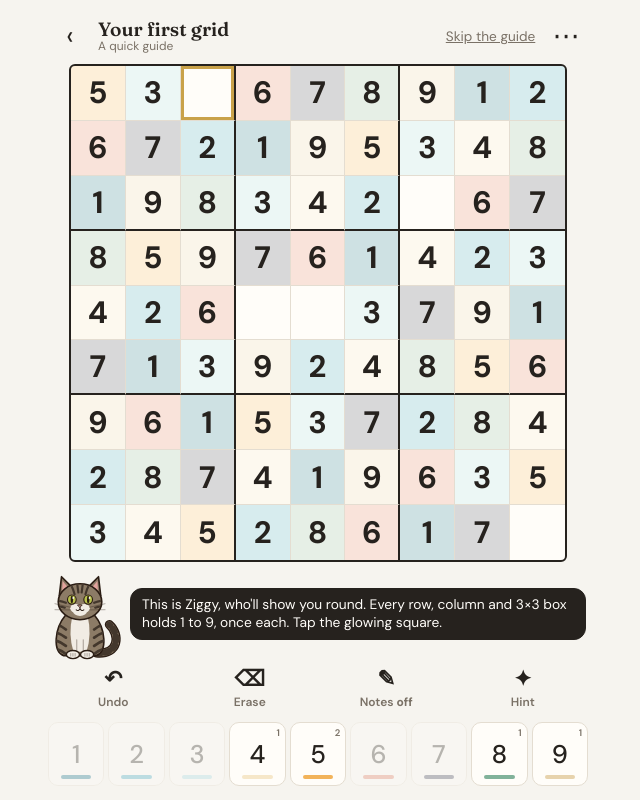
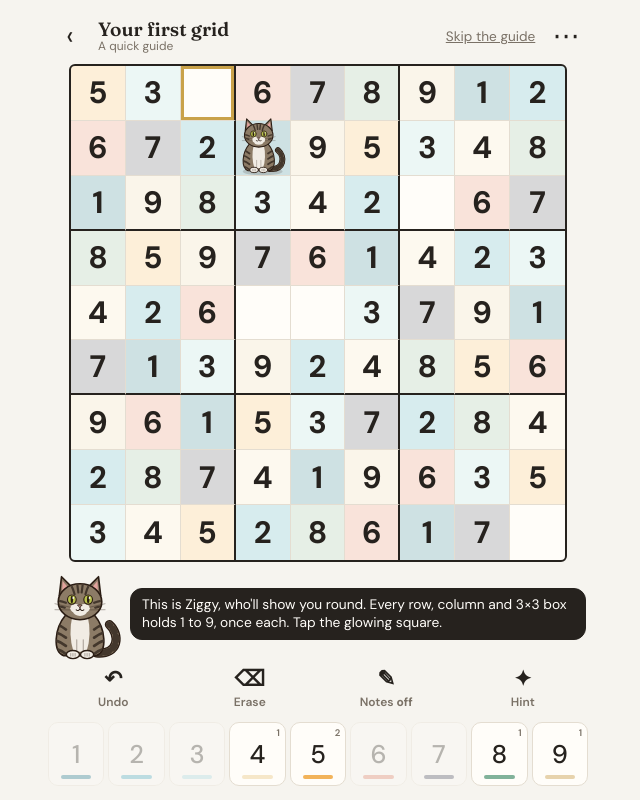
Before and after one commit to Naishy/sudoku-game, a website with bundled scripts: page public/index.html in a window 1280 px wide. Both pictures are taken after a click on the button "Show me how". Shown: the whole page, without its empty margins (322-962 px from the left). Built offline with nearby package versions, Linux system fonts and the light colour scheme; files whose address does not match are found by name.

Commit message:
Ziggy walks onto the grid and sits beside each hint, then strolls off
Co-Authored-By: Claude Opus 5.5 <noreply@anthropic.com>
Claude-Session: https://claude.ai/code/session_01QV8M2dVAt43zmDCwH9VyKP

```diff
--- a/public/css/style.css
+++ b/public/css/style.css
@@ -80,7 +80,9 @@ button { font: inherit; color: inherit; cursor: pointer; touch-action: manipulat
 .timer.off { font-size: 0; }
 .timer.off::after { content: '◷'; font-size: 1.1rem; }
 
-.grid-wrap { display: flex; justify-content: center; }
+.grid-wrap { position: relative; display: flex; justify-content: center; }
+/* Ziggy strolls over the grid on this; it never takes a tap */
+.ziggy-walk { position: absolute; left: 0; top: 0; width: 100%; height: 100%; pointer-events: none; }
 .grid {
   --size: min(calc(100vw - 20px), 540px, calc(100dvh - var(--safe-top) - var(--safe-bottom) - 330px)); /* main.js fits it exactly */
   width: var(--size); height: var(--size); display: grid; grid-template-columns: repeat(9, 1fr); grid-template-rows: repeat(9, 1fr);
--- a/public/index.html
+++ b/public/index.html
@@ -50,7 +50,7 @@
         <button id="coach-skip" class="link hidden">Skip the guide</button>
         <button id="btn-menu" class="icon-btn" aria-label="More">⋯</button>
       </div>
-      <div class="grid-wrap"><div id="grid" class="grid" role="grid" aria-label="Sudoku grid"></div></div>
+      <div class="grid-wrap"><div id="grid" class="grid" role="grid" aria-label="Sudoku grid"></div><canvas id="ziggy-walk" class="ziggy-walk" aria-hidden="true"></canvas></div>
       <div id="say" class="say">
         <canvas id="say-face" class="say-face" width="72" height="72" aria-hidden="true"></canvas>
         <p id="say-text"></p>
--- a/public/js/lines.js
+++ b/public/js/lines.js
@@ -59,7 +59,8 @@ export function hintText(h) {
 /** Tap again: she fills it in. */
 export function revealText(h) {
   const d = h.place[1];
-  return pick([`It's a ${d}. You'd have got there!`, `There: a ${d}. Ziggy purrs.`, `A ${d}. Ziggy knew all along.`]);
+  const a = d === 8 ? 'an' : 'a';
+  return pick([`It's ${a} ${d}. You'd have got there!`, `There: ${a} ${d}. Ziggy purrs.`, `${a === 'an' ? 'An' : 'A'} ${d}. Ziggy knew all along.`]);
 }
 
 export function mistakeText(n) {
--- a/public/js/main.js
+++ b/public/js/main.js
@@ -12,6 +12,7 @@ import { Telemetry, VERSION } from './telemetry.js';
 import { GIFT, shouldShowGift, markGiftSeen, fromCard } from './gift.js';
 import { drawHeidi } from './cast.js';
 import { drawZiggy, ZIGGY_BOX } from './ziggy.js';
+import { Walker, seatNear } from './walk.js';
 
 const $ = (id) => document.getElementById(id);
 const el = (tag, cls, text) => { const e = document.createElement(tag); if (cls) e.className = cls; if (text != null) e.textContent = text; return e; };
@@ -35,6 +36,7 @@ let screen = 'home';
 function show(name) {
   screen = name;
   for (const s of SCREENS) $(s).classList.toggle('hidden', s !== name);
+  if (name !== 'play') walker?.hide();
   if (name === 'home') { renderHome(); if (updateReady) location.reload(); }
 }
 const modalOpen = () => ['welcome', 'how', 'settings', 'menu', 'install', 'gift'].some((m) => !$(m).classList.contains('hidden'));
@@ -158,6 +160,7 @@ function buildBoard() {
   $('t-hint').onclick = hint;
 }
 buildBoard();
+const walker = new Walker($('ziggy-walk'), $('grid'));
 
 function openPuzzle(key, { daily, day, palette, tutorial = null }) {
   const f = tutorial ? null : fromKey(key);
@@ -312,7 +315,7 @@ function hint() {
   for (let i = 0; i < 81; i++) if (G.values[i] && !G.givens[i] && G.values[i] !== G.solution[i]) wrong.push(i);
   if (!G.tutorial) { G.hints++; save(); }
   if (wrong.length) {
-    G.pending = { stage: 1, wrong, glow: wrong, hl: [] };
+    G.pending = { stage: 1, wrong, glow: wrong, hl: [], seat: seatNear(G.values, G.notes, wrong, new Set(wrong), wrong[0]) };
     say('ziggy', L.mistakeText(wrong.length));
     tel.log('hint', { key: G.key, mistakes: wrong.length });
     render();
@@ -324,7 +327,9 @@ function hint() {
   let hl = [];
   let glow = [target];
   if (h.tech === 'hiddenSingle') { hl = UNITS[h.unit]; glow = []; } else if (h.via) { hl = h.via.cells; }
-  G.pending = { stage: 1, h, hl, glow };
+  // Ziggy sits in an empty square beside the squares the hint is about
+  const region = [...hl, ...glow, target];
+  G.pending = { stage: 1, h, hl, glow, seat: seatNear(G.values, G.notes, region, new Set([...region, target]), target) };
   G.sel = -1; G.digit = 0; // so the hint's squares stand out
   say('ziggy', L.hintText(h));
   tel.log('hint', { key: G.key, tech: h.tech, level: G.level });
@@ -392,6 +397,14 @@ function render() {
   $('t-notes').classList.toggle('on', G.notesMode);
   $('notes-state').textContent = G.notesMode ? 'on' : 'off';
   for (const t of ['t-undo', 't-erase', 't-notes', 't-hint']) $(t).classList.toggle('glow', G.tutorial?.glowTool === t);
+  syncZiggy();
+}
+
+// Ziggy on the grid: beside a hint while it's showing, or the guide's glowing square
+function syncZiggy() {
+  if (!G || G.done || screen !== 'play') { walker.leave(); return; }
+  const seat = G.pending?.seat ?? G.tutorial?.seat ?? -1;
+  if (seat >= 0) walker.sitAt(seat); else walker.leave();
 }
 
 // the grid takes whatever height is left once everything else is laid out
@@ -622,6 +635,7 @@ function coachStep(n) {
   say('ziggy', s.keep ? `${$('say-text').textContent} ${s.text}` : s.text, { coach: !s.keep });
   t.glow = s.glow ?? -1;
   t.glowTool = s.glowTool || null;
+  t.seat = t.glow >= 0 ? seatNear(G.values, G.notes, [t.glow], new Set([t.glow])) : -1;
   render();
   fitGrid();
 }
--- a/public/js/telemetry.js
+++ b/public/js/telemetry.js
@@ -1,7 +1,7 @@
 // Anonymous gameplay logging for the pilot: what happened, when, and how close.
 // Sent in batches to POST /api/log. Nothing personal: a random id per phone and
 // per visit, the screen size and browser. Off with ?notelemetry; off locally unless ?telemetry.
-export const VERSION = 'v4'; // keep in step with VERSION in sw.js
+export const VERSION = 'v5'; // keep in step with VERSION in sw.js
 
 const DEVICE_KEY = 'gw.device';
 const rid = () => Math.random().toString(36).slice(2, 10) + Date.now().toString(36);
--- /dev/null
+++ b/public/js/walk.js
@@ -0,0 +1,132 @@
+// Ziggy on the grid: when she gives a hint she strolls in from the nearest side and sits
+// in an empty square beside the part of the grid to look at; when you carry on, she
+// strolls off again. Drawn on a canvas laid over the grid that never takes a tap.
+import { drawZiggy, ZIGGY_BOX } from './ziggy.js';
+
+const WALK_MS = 950;
+const reduceMotion = () => typeof matchMedia === 'function' && matchMedia('(prefers-reduced-motion: reduce)').matches;
+const ease = (k) => 1 - Math.pow(1 - k, 3);
+
+export class Walker {
+  /** canvas: the overlay; grid: the grid element it sits over. */
+  constructor(canvas, grid) {
+    this.cv = canvas;
+    this.grid = grid;
+    this.ctx = canvas.getContext('2d');
+    this.state = 'away'; // away | walking-in | sitting | walking-out
+    this.seat = -1;
+    this.x = 0; this.y = 0; // where she is, in cells (column, row of her square's centre)
+    this.from = null; this.to = null; this.t0 = 0;
+    this.face = 1; // 1 = facing right
+    this.raf = 0;
+  }
+
+  /** Walk over and sit in this square (0–80). */
+  sitAt(i) {
+    if (i == null || i < 0) { this.leave(); return; }
+    if (this.seat === i && this.state !== 'walking-out') return;
+    const col = i % 9, row = Math.floor(i / 9);
+    let from;
+    if (this.state === 'away') from = { x: col <= 4 ? -1.2 : 10.2, y: row }; // in from the nearest side
+    else from = { x: this.x, y: this.y };
+    this.seat = i;
+    this.go(from, { x: col, y: row }, 'walking-in');
+  }
+
+  leave() {
+    if (this.state === 'away' || this.state === 'walking-out') return;
+    this.seat = -1;
+    this.go({ x: this.x, y: this.y }, { x: this.x <= 4 ? -1.4 : 10.4, y: this.y }, 'walking-out');
+  }
+
+  go(from, to, state) {
+    this.from = from; this.to = to; this.state = state;
+    this.t0 = performance.now();
+    if (to.x !== from.x) this.face = to.x > from.x ? 1 : -1;
+    if (reduceMotion()) { this.x = to.x; this.y = to.y; this.state = state === 'walking-out' ? 'away' : 'sitting'; }
+    if (!this.raf) this.raf = requestAnimationFrame((t) => this.frame(t));
+  }
+
+  frame(now) {
+    this.raf = 0;
+    const g = this.grid.getBoundingClientRect();
+    const c = this.cv.getBoundingClientRect();
+    const dpr = Math.min(3, window.devicePixelRatio || 1);
+    if (this.cv.width !== Math.round(c.width * dpr) || this.cv.height !== Math.round(c.height * dpr)) {
+      this.cv.width = Math.round(c.width * dpr); this.cv.height = Math.round(c.height * dpr);
+    }
+    const ctx = this.ctx;
+    ctx.setTransform(dpr, 0, 0, dpr, 0, 0);
+    ctx.clearRect(0, 0, c.width, c.height);
+    if (this.state === 'away') return;
+    let walking = this.state === 'walking-in' || this.state === 'walking-out';
+    let k = 1;
+    if (walking) {
+      k = Math.min(1, (now - this.t0) / WALK_MS);
+      // in: slowing to a stop; out: setting off slowly, then away
+      const e = this.state === 'walking-out' ? k * k : ease(k);
+      this.x = this.from.x + (this.to.x - this.from.x) * e;
+      this.y = this.from.y + (this.to.y - this.from.y) * e;
+      if (k >= 1) {
+        this.state = this.state === 'walking-out' ? 'away' : 'sitting';
+        walking = false;
+        if (this.state === 'away') { ctx.clearRect(0, 0, c.width, c.height); return; }
+      }
+    }
+    // draw her: about one square tall, paws on the bottom of her square
+    const cell = g.width / 9;
+    const B = ZIGGY_BOX;
+    const s = (cell * 0.98) / (B.bottom - B.top);
+    const cx = g.left - c.left + (this.x + 0.5) * cell;
+    const foot = g.top - c.top + (this.y + 1) * cell - cell * 0.04;
+    const bob = walking ? -Math.abs(Math.sin(k * Math.PI * 7)) * cell * 0.07 : 0;
+    ctx.save();
+    ctx.translate(cx, foot + bob);
+    // she faces the way she's walking, then looks at the hint
+    ctx.scale(this.face, 1);
+    if (walking) ctx.rotate(Math.sin(k * Math.PI * 7) * 0.05);
+    // a soft shadow
+    ctx.fillStyle = 'rgba(40,30,20,0.16)';
+    ctx.beginPath(); ctx.ellipse(0, -1, cell * 0.36, cell * 0.07, 0, 0, Math.PI * 2); ctx.fill();
+    const t = now / 1000;
+    const blink = !walking && (t % 3.4) < 0.14;
+    drawZiggy(ctx, -((B.right + B.left) / 2) * s, -B.bottom * s, s, { t, blink, body: true });
+    ctx.restore();
+    // keep going while she walks, swishes her tail and blinks
+    this.raf = requestAnimationFrame((tt) => this.frame(tt));
+  }
+
+  /** Off the grid at once (leaving a puzzle). */
+  hide() {
+    this.state = 'away'; this.seat = -1;
+    if (this.raf) cancelAnimationFrame(this.raf);
+    this.raf = 0;
+    this.ctx.setTransform(1, 0, 0, 1, 0, 0);
+    this.ctx.clearRect(0, 0, this.cv.width, this.cv.height);
+  }
+}
+
+/**
+ * Where to sit: an empty square next to the squares the hint is about (not one of them,
+ * and not one with notes if there's a choice), as close as possible. When nothing empty
+ * is near (a nearly finished grid), a filled square will do, but never one in the same
+ * row, column or box as the hint's target, so she hides nothing that matters.
+ */
+export function seatNear(values, notes, region, avoid, target = region[region.length - 1]) {
+  const rc = (i) => [Math.floor(i / 9), i % 9];
+  const box = (i) => Math.floor(i / 27) * 3 + Math.floor((i % 9) / 3);
+  const near = (i) => Math.min(...region.map((j) => { const [a, b] = rc(i), [c, d] = rc(j); return Math.max(Math.abs(a - c), Math.abs(b - d)); }));
+  const [tr, tc] = rc(target);
+  let best = -1, bestScore = Infinity;
+  for (let i = 0; i < 81; i++) {
+    if (avoid.has(i)) continue;
+    let score = near(i) * 10 + (notes[i] ? 5 : 0) + i / 100;
+    if (values[i]) {
+      const [r, c] = rc(i);
+      if (r === tr || c === tc || box(i) === box(target)) continue;
+      score += 25;
+    }
+    if (score < bestScore) { bestScore = score; best = i; }
+  }
+  return best;
+}
--- a/public/sw.js
+++ b/public/sw.js
@@ -1,6 +1,6 @@
 // Offline play + auto-update. Serve from cache, refresh in the background.
 // Bump VERSION on every deploy: that's what tells installed copies there's a new version.
-const VERSION = 'v4'; // keep in step with VERSION in js/telemetry.js
+const VERSION = 'v5'; // keep in step with VERSION in js/telemetry.js
 const CACHE = `gridworks-${VERSION}`;
 const ASSETS = [
   './',
@@ -19,6 +19,7 @@ const ASSETS = [
   './js/telemetry.js',
   './js/carry.js',
   './js/ziggy.js',
+  './js/walk.js',
   './manifest.webmanifest',
   './icons/icon-192.png',
   './icons/icon-512.png',
```
Also changed, not shown: CLAUDE.md (+1 -1 lines), test/walk.test.mjs (added, +24 -0 lines), README.md.
